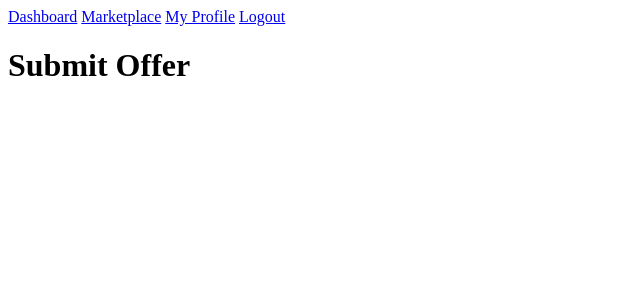
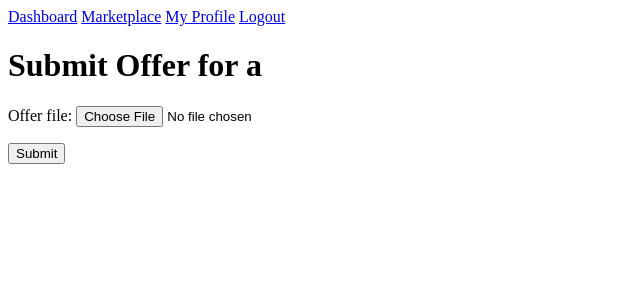
Before and after one commit to Sotelo1789/CSCI-42-project, a Django app: page /purchase-requests/7/submit-offer/ in a window 1280 px wide. Shown: the top 300 px of the page, without its empty margins (0-640 px from the left). Run offline with Django 5.2, Linux system fonts and the light colour scheme; a user stored in the database is signed in; data comes from the database, SQL or seed files in the repository; both versions use the stored data as it was after the commit.

Commit message:
Submit offer and create purchase requests

```diff
--- /dev/null
+++ b/purchase_requests/forms.py
@@ -0,0 +1,52 @@
+from django import forms
+from django.utils import timezone
+from .models import PurchaseRequest, Offer
+
+
+class CreatePurchaseRequest(forms.ModelForm):
+    class Meta:
+        model = PurchaseRequest
+        exclude = ['buyer', 'status', 'created_at', 'updated_at']
+        widgets = {
+            'closing_deadline': forms.DateTimeInput(
+                attrs={'type':'datetime-local'}
+            )
+        }
+
+    def clean_deadline(self):
+        closing_deadline = self.cleaned_data.get('closing_deadline')
+
+        if closing_deadline <= timezone.now():
+            raise forms.ValidationError(
+                'The closing date and time must be in the future.'
+            )
+
+    def clean_rfq(self):
+        rfq = self.cleaned_data.get('rfq_file')
+
+        if not rfq:
+            raise forms.ValidationError('You must upload an RFQ file.')
+        if rfq.size == 0:
+            raise forms.ValidationError('Your uplaoded RFQ file is empty.')
+        if not rfq.name.lower().endswith('.pdf'):
+            raise forms.ValidationError('Your uploaded RFQ file must be a PDF.')
+
+        return rfq
+
+
+class SubmitOffer(forms.ModelForm):
+    class Meta:
+        model = Offer
+        fields = ['offer_file']
+
+    def verify_pdf(self):
+        pdf = self.cleaned_data.get('offer_file')
+
+        if not pdf:
+            raise forms.ValidationError('No file uploaded.')
+        if pdf.size == 0:
+            raise forms.ValidationError('Uploaded file is empty.')
+        if not pdf.name.lower().endswith('.pdf'):
+            raise forms.ValidationError('File must be a PDF.')
+
+        return pdf
--- a/purchase_requests/models.py
+++ b/purchase_requests/models.py
@@ -31,7 +31,7 @@ class PurchaseRequest(models.Model):
     area_of_delivery = models.CharField(max_length=255)
     budget = models.DecimalField(max_digits=15, decimal_places=2)
     closing_deadline = models.DateTimeField()
-    rfq_file = models.FileField(upload_to='uploads/rfq/', null=True, blank=True)
+    rfq_file = models.FileField(upload_to='uploads/rfq/', null=False, blank=False)
     status = models.CharField(max_length=20, choices=STATUS_CHOICES, default='open')
 
     created_at = models.DateTimeField(auto_now_add=True)
--- a/purchase_requests/views.py
+++ b/purchase_requests/views.py
@@ -1,7 +1,11 @@
 from django.shortcuts import render, get_object_or_404, redirect
+from django.contrib import messages
 from django.contrib.auth.decorators import login_required
 from django.http import FileResponse
+from django.utils import timezone
 from .models import PurchaseRequest, Participation, Offer
+from authentication.models import BusinessProfile
+from .forms import CreatePurchaseRequest, SubmitOffer
 
 
 @login_required
@@ -56,8 +60,42 @@ def download_rfq_view(request, pk):
 @login_required
 def submit_offer_view(request, pk):
     pr = get_object_or_404(PurchaseRequest, pk=pk)
-    # TODO: Handle PDF upload and offer creation/replacement
-    return render(request, 'purchase_requests/submit_offer.html', {'pr': pr})
+
+    if not pr.is_open:
+        messages.error(request, 'This purchase request is no longer open.')
+        return redirect('purchase_requests:detail', pk)
+
+    existing_offer = Offer.objects.filter(
+        purchase_request = pr,
+        seller = request.user
+    ).first()
+
+    if request.method == 'POST':
+        form = SubmitOffer(request.POST, request.FILES)
+
+        if form.is_valid():
+            offer_file = form.cleaned_data['offer_file']
+            if existing_offer:
+                existing_offer.pdf_file = offer_file
+                existing_offer.submitted_at = timezone.now()
+                existing_offer.save()
+                messages.success(request, 'Your offer has been resubmitted successfully.')
+            else:
+                Offer.objects.create(
+                    purchase_request = pr,
+                    seller = request.user,
+                    offer_file = offer_file
+                )
+                messages.success(request, 'Your offer has been submitted successfully.')
+            return redirect('purchase_requests:detail', pk=pk)
+    else:
+        form = SubmitOffer()
+
+    return render(request, 'purchase_requests/submit_offer.html',
+                  {'pr': pr,
+                  'form':form,
+                  'existing_offer':existing_offer}
+                )
 
 
 @login_required
@@ -74,8 +112,18 @@ def my_requests_view(request):
 
 @login_required
 def create_purchase_request_view(request):
-    # TODO: Create new purchase request
-    return render(request, 'purchase_requests/create.html')
+    if request.method == 'POST':
+        form = CreatePurchaseRequest(request.POST, request.FILES)
+
+        if form.is_valid():
+            pr = form.save(commit=False)
+            pr.buyer = request.user
+            pr.save()
+            messages.success(request, 'Purchase request has been created successfully.')
+            return redirect('purchase_requests:my_requests')
+    else:
+            form = CreatePurchaseRequest()
+    return render(request, 'purchase_requests/create.html', {'form':form})
 
 
 @login_required
--- a/templates/purchase_requests/submit_offer.html
+++ b/templates/purchase_requests/submit_offer.html
@@ -3,6 +3,19 @@
 {% block title %}Submit Offer{% endblock %}
 
 {% block content %}
-<h1>Submit Offer</h1>
-<p><!-- TODO: Implement this page --></p>
+<h1>Submit Offer for {{ pr.title }}</h1>
+
+{% if existing_offer %}
+    <p>You have already submitted an offer for {{ pr.title }}. Submitting a new one will replace it.</p>
+{% endif %}
+
+<form method="post" enctype="multipart/form-data">
+    {% csrf_token %}
+    {{ form.as_p }}
+    <button type="submit">Submit</button>
+</form>
+
+{% for message in messages %}
+    <p>{{ message }}</p>
+{% endfor %}
 {% endblock %}
```
Also changed, not shown: templates/purchase_requests/create.html (+7 -2 lines), db.sqlite3, purchase_requests/migrations/0002_alter_purchaserequest_rfq_file.py (added), 6 other files.
